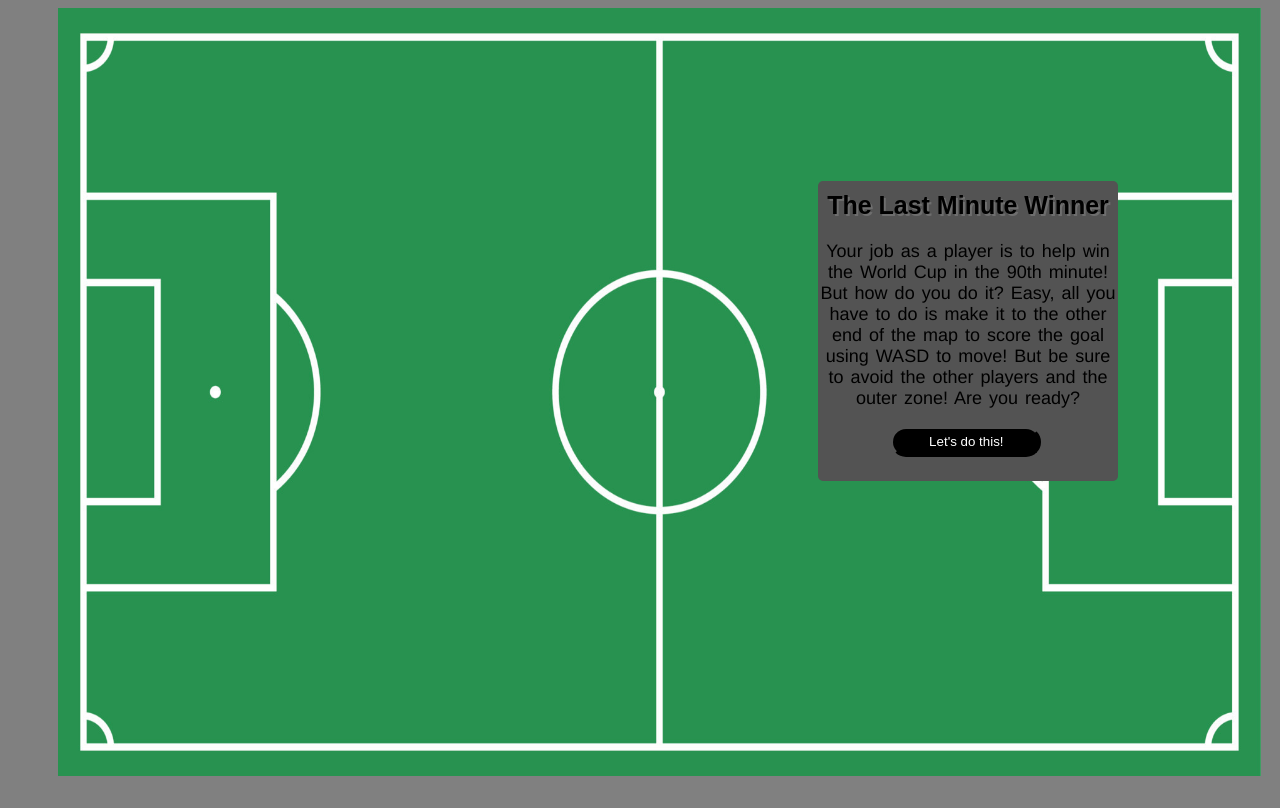
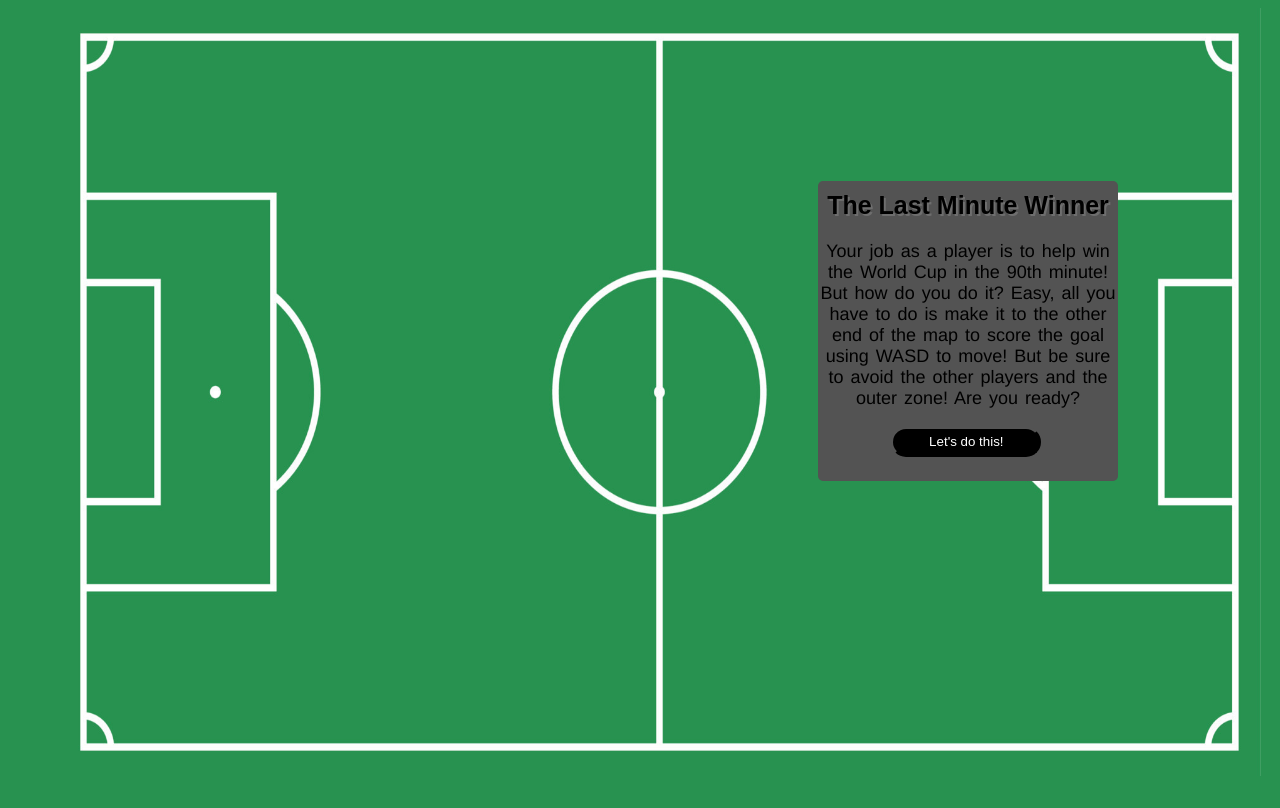
Before and after one commit to ebarroso2214/Milestone-Project1, a plain HTML site: page index.html in a window 1280 px wide. Drawn offline with Linux system fonts and the light colour scheme.

Commit message:
modified outer field color and edited README file

```diff
--- a/style.css
+++ b/style.css
@@ -6,7 +6,8 @@
 }
 
 body {
-    background-color: grey;
+    background-color: #289250
+    ;
     overflow: hidden;
 }
 
```
Also changed, not shown: 1 other file.
